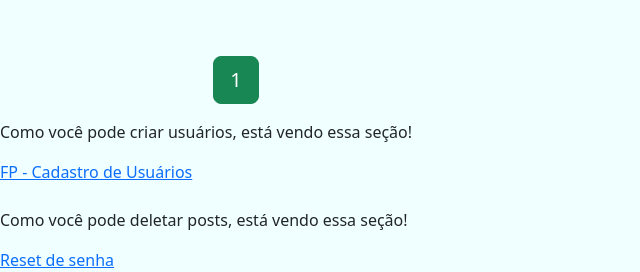
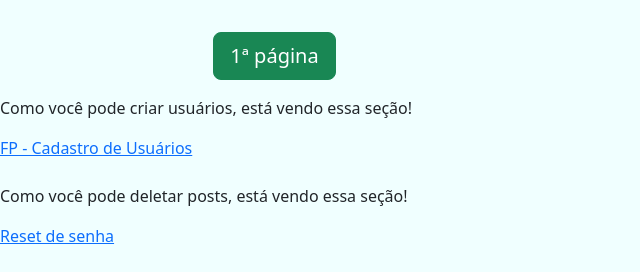
Before and after one commit to bdrezende1/python, a Django app: page /dashboard/ in a window 1280 px wide. Shown: the part 531-803 px from the top of the page, without its empty margins (0-640 px from the left). After the commit the page ends 775 px from the top, so only its background shows below. Run offline with Django 4.2, Linux system fonts and the light colour scheme; the visitor is signed in with stand-in values (Sample User, id 1); data that the repository does not hold is empty.

Commit message:
update das views
updated views: /dashboard/home.html; painel.html

```diff
--- a/app/templates/dashboard/home.html
+++ b/app/templates/dashboard/home.html
@@ -54,15 +54,15 @@
     </table>
 </div>
 
-<div class="pagination col-8 m-auto pt-2 pb-2 text-center">
+<div class="pagination col-8 m-auto pt-2 pb-2">
     {% if db.has_previous %}
-        <a href="/dashboard/?page={{db.previous_page_number}}" class="btn btn-dark btn-lg active mt-4" > anterior </a>
+        <a href="/dashboard/?page={{db.previous_page_number}}" class="btn btn-dark btn-lg active mt-0" > < </a>
     {% endif %}
 
-    <h1 class="btn btn-outline-success btn-lg active mt-4">{{db.number}}</h1>
+    <h1 class="btn btn-outline-success btn-lg active mt-0">{{db.number}}ª página</h1>
 
     {% if db.has_next %}
-        <a href="/dashboard/?page={{db.next_page_number}}" class="btn btn-dark btn-lg active mt-4"> próxima </a>
+        <a href="/dashboard/?page={{db.next_page_number}}" class="btn btn-dark btn-lg active mt-0"> > </a>
     {% endif %}
 </div>
 
--- a/app/templates/painel.html
+++ b/app/templates/painel.html
@@ -13,8 +13,9 @@
             {% csrf_token %}
             <input class="form-control mt-4" type="text" name="user" id="user" placeholder="Nome do Usuário:">
             <input class="form-control mt-4" type="password" name="password" id="password" placeholder="Senha:">
-            <input class="btn btn-dark btn-lg active mt-4" type="submit" value="Entrar">
-            <a href="/" class="btn btn-primary btn-lg active mt-4" role="button" aria-pressed="true">Voltar</a>
+            <a href="/" class="btn btn-danger btn-lg active mt-4" role="button" aria-pressed="true">Voltar</a>
+            <input class="btn btn-success btn-lg active mt-4" type="submit" value="Entrar">
+
 
         </div>
     </form>
```
